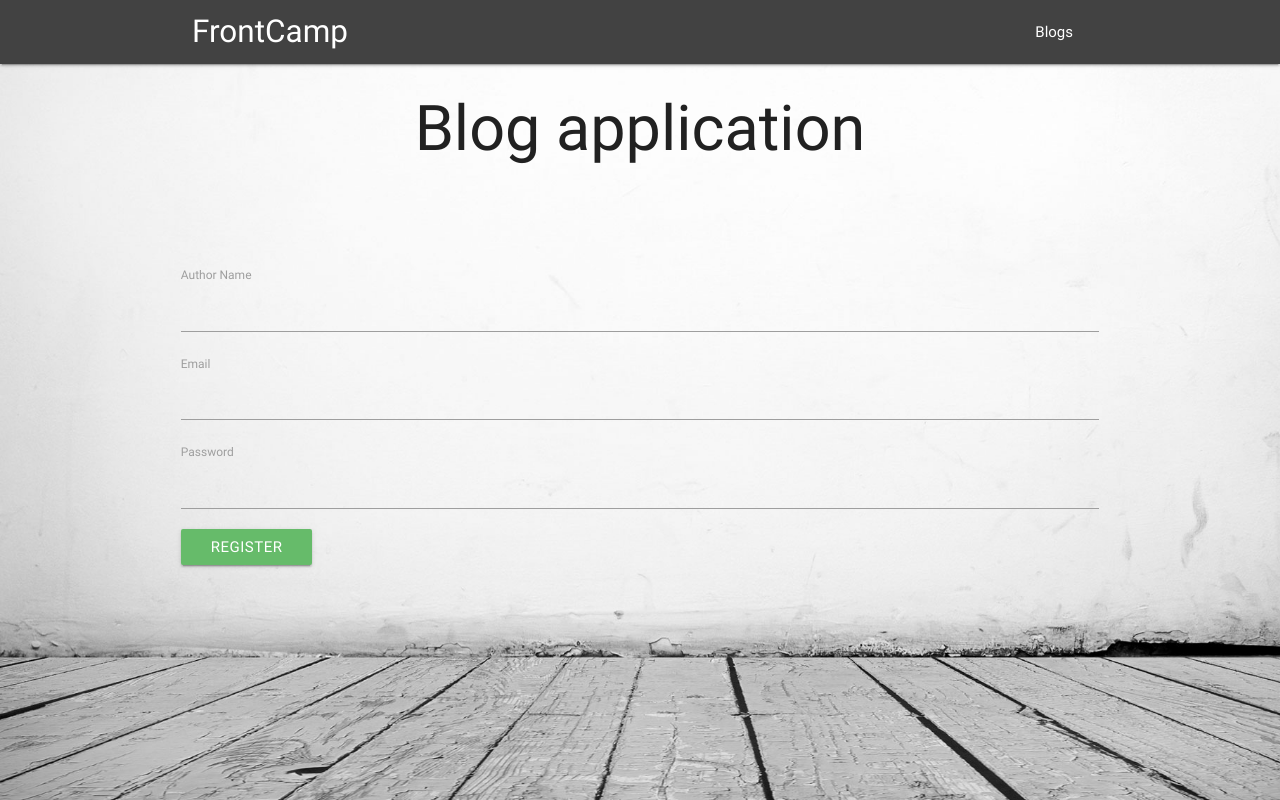
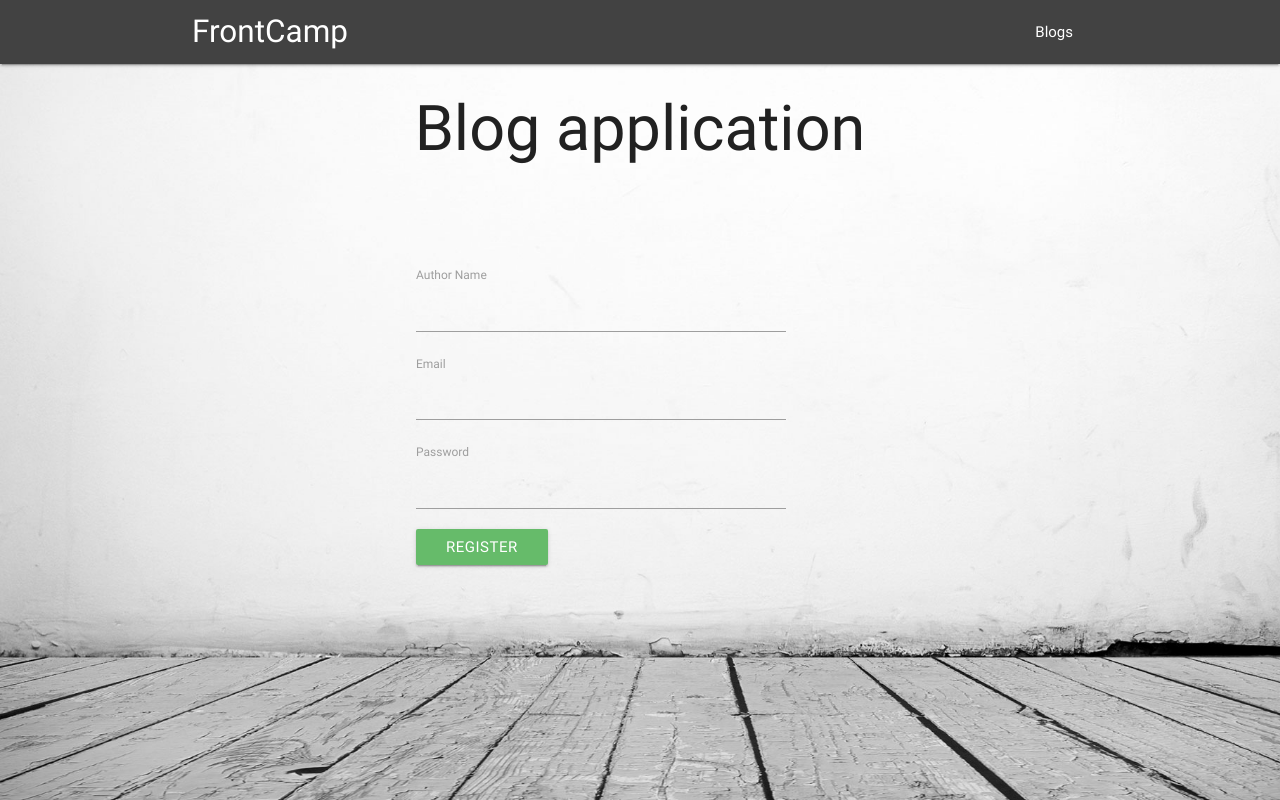
Before and after one commit to stepanlyalkovski/blogApp, a React app in the folder FrontCamp.blogApp.client/: page /register in a window 1280 px wide. Built offline with nearby package versions, Linux system fonts and the light colour scheme.

Commit message:
update classes

```diff
--- a/FrontCamp.blogApp.client/src/components/Login.jsx
+++ b/FrontCamp.blogApp.client/src/components/Login.jsx
@@ -29,7 +29,8 @@ class Login extends Component {
       );
 
         return (
-            <div>
+            <div className="row">
+              <div className="col s5 push-s3">
                 {redirectIfLoggedIn}
                 <form onSubmit={this.handleSubmit}>
                     <label>
@@ -42,6 +43,7 @@ class Login extends Component {
                     </label>
                     <button type="submit" className="waves-effect waves-light btn green lighten-1">Sign in</button>
                 </form>
+              </div>
             </div>
         );
     }
--- a/FrontCamp.blogApp.client/src/components/Register.jsx
+++ b/FrontCamp.blogApp.client/src/components/Register.jsx
@@ -30,7 +30,8 @@ class Register extends Component {
         );
 
         return (
-            <div>
+            <div className="row">
+              <div className="col s5 push-s3">
                 {redirectIfRegistered}
                 <form onSubmit={this.handleSubmit}>
                     <label>
@@ -47,6 +48,7 @@ class Register extends Component {
                     </label>
                     <button type="submit" className="waves-effect waves-light btn green lighten-1">Register</button>
                 </form>
+              </div>
             </div>
         );
     }
```
Also changed, not shown: 1 other file (tests, documents, lock files or other folders).
